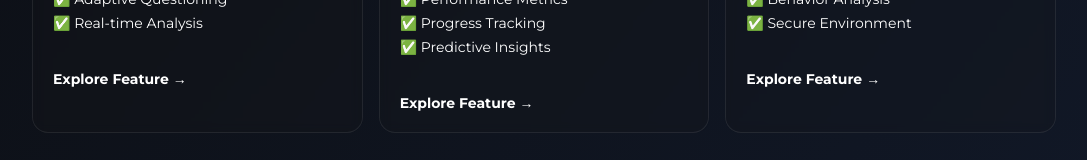
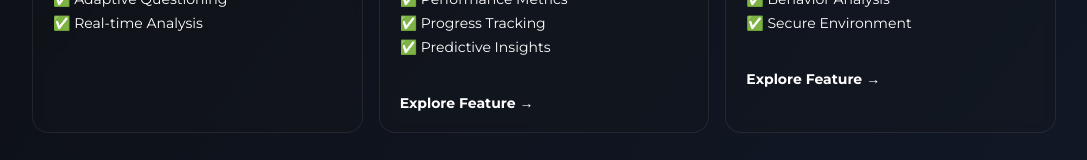
Before and after one commit to Sarbaj/Viva_main, a React (Vite) app in the folder viva-app/: page / in a window 1280 px wide. Shown: the part 1482-1642 px from the top of the page, without its empty margins (96-1183 px from the left). Built offline with nearby package versions, Linux system fonts and the light colour scheme; a web font is replaced by a local one.

Commit message:
remove anchar home

```diff
--- a/viva-app/src/PAGE/Home.jsx
+++ b/viva-app/src/PAGE/Home.jsx
@@ -132,7 +132,6 @@ const Home = () => {
                 <li>✅ Adaptive Questioning</li>
                 <li>✅ Real-time Analysis</li>
               </ul>
-              <a href="#">Explore Feature →</a>
             </div>
 
             <div className="feature-card">
```
